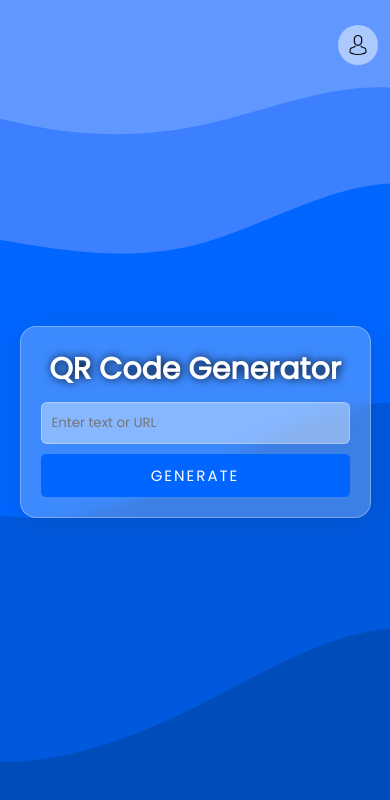
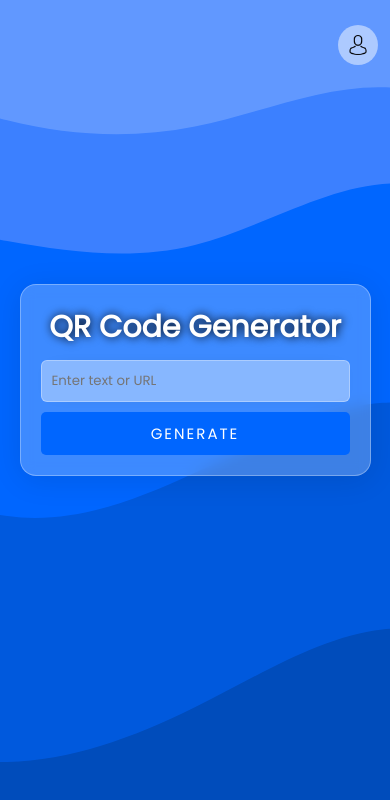
Before and after one commit to EkiZR/QR-Code-Generator, a plain HTML site: page index.html in a window 390 px wide. Drawn offline with nearby package versions, Linux system fonts and the light colour scheme.

Commit message:
update GSC

```diff
--- a/index.html
+++ b/index.html
@@ -7,6 +7,7 @@
 		<link rel="icon" type="image/svg+xml" href="/logo.png" />
 		<title>QR Code Generator - Buat QR Code dengan Cepat dan Mudah</title>
 		<meta name="title" content="QR Code Generator - Buat QR Code dengan Cepat dan Mudah" />
+		<meta name="google-site-verification" content="WHLWQb7_hoW3fRhZ2XmOLPpfN2EubRtyQmTEq6JmpdA" />
 		<meta
 			name="description"
 			content="Kembangkan QR Code sesuai keinginan Anda dengan QR Code Generator kami. Alat praktis untuk membuat QR Code teks, tautan, dan informasi lainnya. Gratis dan mudah digunakan." />
--- a/style.css
+++ b/style.css
@@ -127,3 +127,10 @@ body {
 	width: 20px;
 	height: 20px;
 }
+
+@media (min-width: 320px) and (max-width: 767px){
+	.qr-container {
+	position: relative;
+	bottom: 5%;
+	}
+}
```
